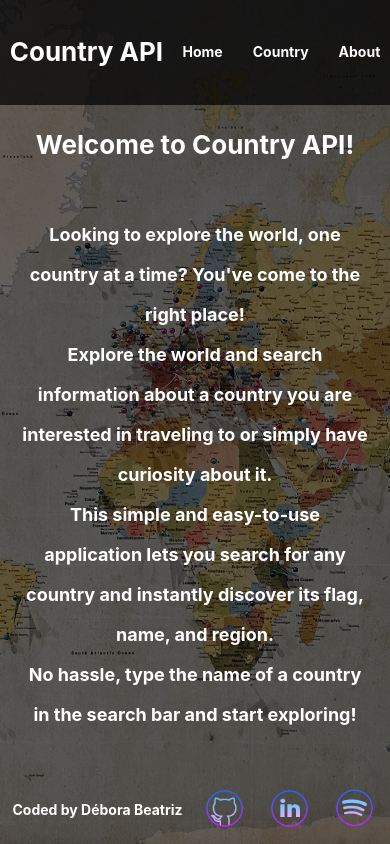
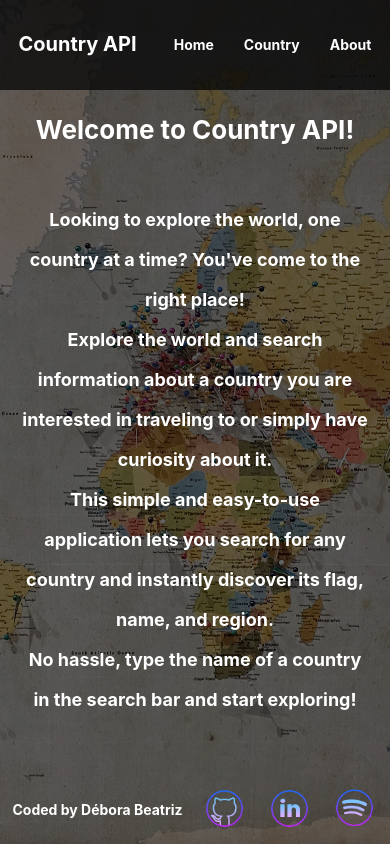
Before and after one commit to deborabeatriz-f/country-api-final-project, a React (Vite) app: page / in a window 390 px wide. Built offline with nearby package versions, Linux system fonts and the light colour scheme.

Commit message:
update header css  - responsive to desktop, tablet and mobile

```diff
--- a/src/components/Header/header.css
+++ b/src/components/Header/header.css
@@ -16,7 +16,7 @@
   margin: 0 auto;
 }
 
-@media (min-width: 1024px) and (max-width: 1279px) {
+@media screen and (max-width: 1279px) {
   .header__container {
     max-width: 1279px;
     width: 100vw;
@@ -33,3 +33,9 @@
     font-size: 26px;
   }
 }
+
+@media screen and (max-width: 479px) {
+  .header__title {
+    font-size: 20px;
+  }
+}
```
